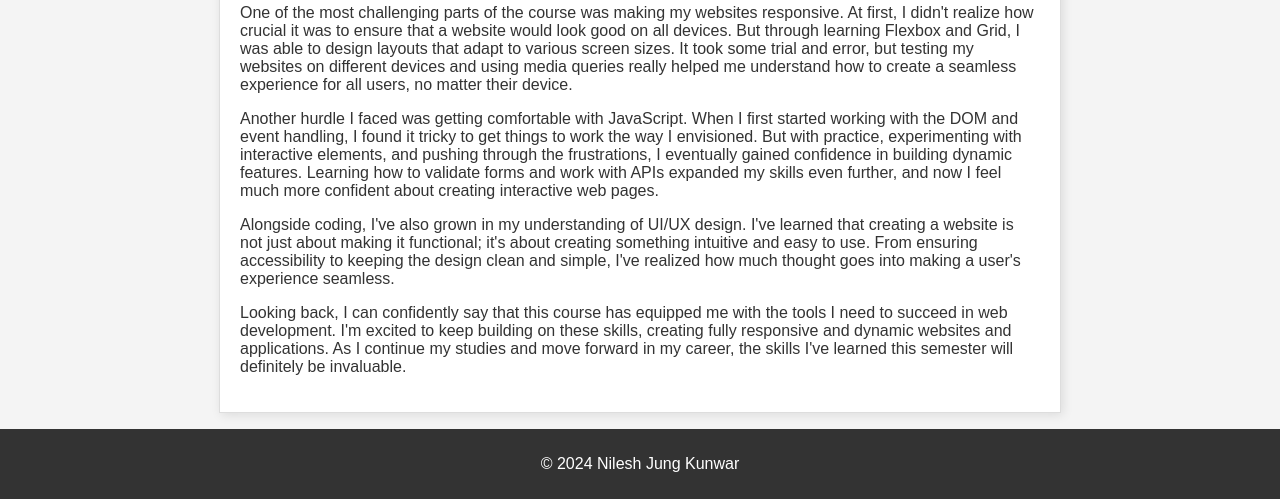
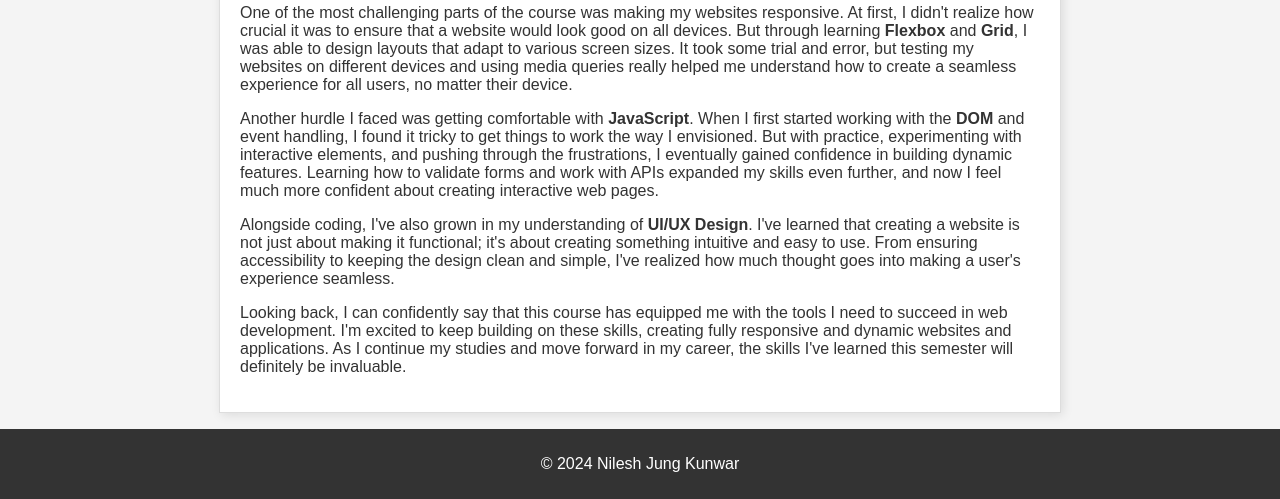
Before and after one commit to Nilesh2058/csit121work, a plain HTML site: page finalproject/lessons.html in a window 1280 px wide. Shown: the part 301-800 px from the top of the page. Drawn offline with Linux system fonts and the light colour scheme.

Commit message:
Update lessons.html

```diff
--- a/finalproject/lessons.html
+++ b/finalproject/lessons.html
@@ -23,9 +23,9 @@
     <main>
         <h2>Reflection</h2>
         <p>This semester has truly been a transformative experience for me. Before diving into web development, I had little exposure to coding and web technologies. But as I went through the course, I was able to build a solid foundation, gaining a set of skills that have drastically changed the way I approach web development.</p>
-        <p>One of the most challenging parts of the course was making my websites responsive. At first, I didn't realize how crucial it was to ensure that a website would look good on all devices. But through learning Flexbox and Grid, I was able to design layouts that adapt to various screen sizes. It took some trial and error, but testing my websites on different devices and using media queries really helped me understand how to create a seamless experience for all users, no matter their device.</p>
-        <p>Another hurdle I faced was getting comfortable with JavaScript. When I first started working with the DOM and event handling, I found it tricky to get things to work the way I envisioned. But with practice, experimenting with interactive elements, and pushing through the frustrations, I eventually gained confidence in building dynamic features. Learning how to validate forms and work with APIs expanded my skills even further, and now I feel much more confident about creating interactive web pages.</p>
-        <p>Alongside coding, I've also grown in my understanding of UI/UX design. I've learned that creating a website is not just about making it functional; it's about creating something intuitive and easy to use. From ensuring accessibility to keeping the design clean and simple, I've realized how much thought goes into making a user's experience seamless.</p>
+        <p>One of the most challenging parts of the course was making my websites responsive. At first, I didn't realize how crucial it was to ensure that a website would look good on all devices. But through learning <b>Flexbox</b> and <b>Grid</b>, I was able to design layouts that adapt to various screen sizes. It took some trial and error, but testing my websites on different devices and using media queries really helped me understand how to create a seamless experience for all users, no matter their device.</p>
+        <p>Another hurdle I faced was getting comfortable with <b>JavaScript</b>. When I first started working with the <b>DOM</b> and event handling, I found it tricky to get things to work the way I envisioned. But with practice, experimenting with interactive elements, and pushing through the frustrations, I eventually gained confidence in building dynamic features. Learning how to validate forms and work with APIs expanded my skills even further, and now I feel much more confident about creating interactive web pages.</p>
+        <p>Alongside coding, I've also grown in my understanding of <b>UI/UX Design</b>. I've learned that creating a website is not just about making it functional; it's about creating something intuitive and easy to use. From ensuring accessibility to keeping the design clean and simple, I've realized how much thought goes into making a user's experience seamless.</p>
         <p>Looking back, I can confidently say that this course has equipped me with the tools I need to succeed in web development. I'm excited to keep building on these skills, creating fully responsive and dynamic websites and applications. As I continue my studies and move forward in my career, the skills I've learned this semester will definitely be invaluable.</p>
     </main>
 
```
